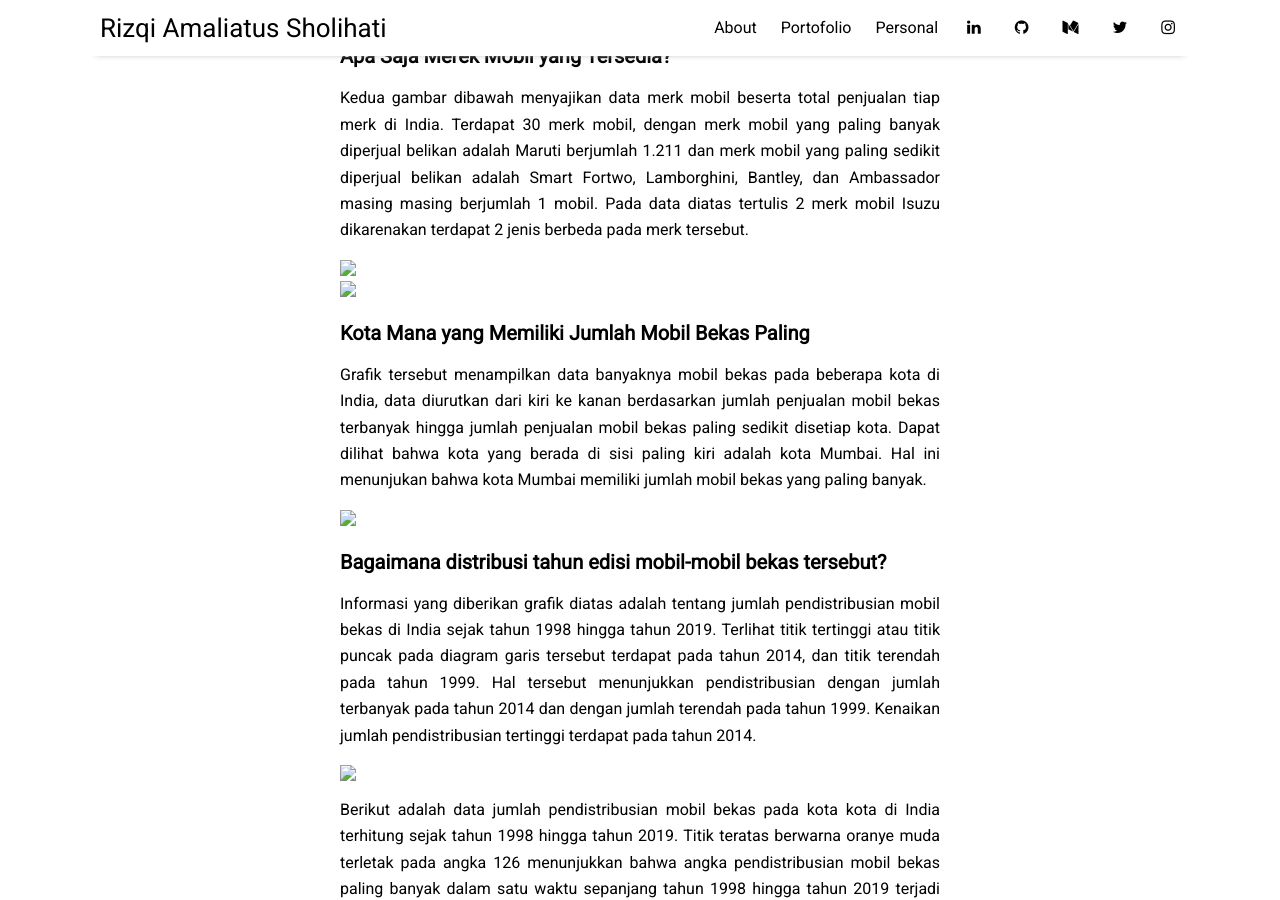
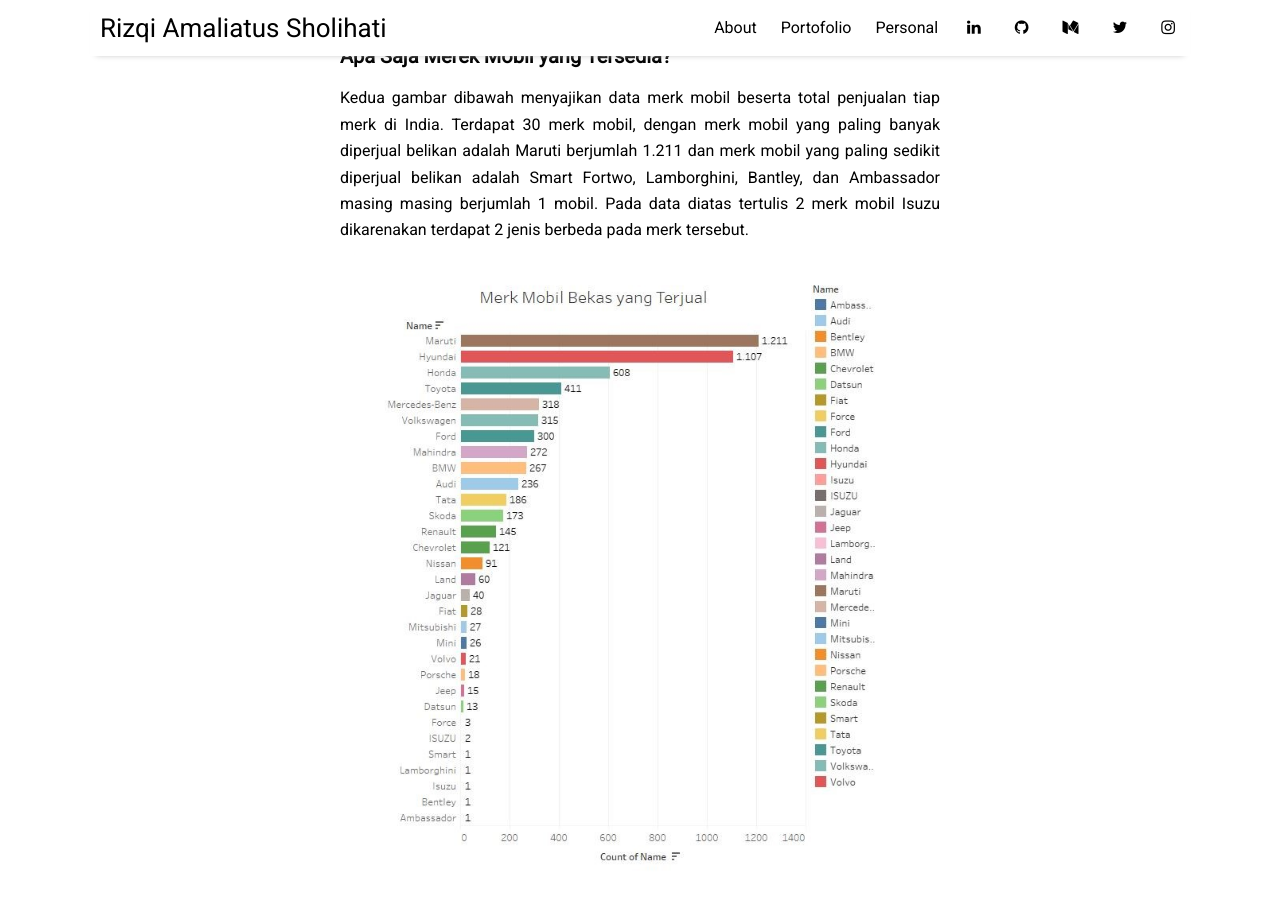
Before and after one commit to rizqiamaliatuss/rizqiamaliatuss.github.io, a Jekyll site: the page built from _posts/2020-08-25-COMPFEST-Analisa-Data-Mobil-Bekas-di-India-Tahun-1998-Sampai-2019.md, in a window 1280 px wide and 900 px high, scrolled down 1590 px. Built offline with Jekyll 4.4.1, drawn with Linux system fonts in a browser that asks for light colours; nearby versions of some CDN libraries.

Commit message:
Update 2020-08-25-COMPFEST-Analisa-Data-Mobil-Bekas-di-India-Tahun-1998-Sampai-2019.md

```diff
--- a/_posts/2020-08-25-COMPFEST-Analisa-Data-Mobil-Bekas-di-India-Tahun-1998-Sampai-2019.md
+++ b/_posts/2020-08-25-COMPFEST-Analisa-Data-Mobil-Bekas-di-India-Tahun-1998-Sampai-2019.md
@@ -29,8 +29,8 @@
 align="justify">    Kedua gambar dibawah menyajikan data merk mobil beserta total penjualan tiap merk di India. Terdapat 30 merk mobil, dengan merk mobil yang paling banyak diperjual belikan adalah Maruti berjumlah 1.211 dan merk mobil yang paling sedikit diperjual belikan adalah Smart Fortwo, Lamborghini, Bantley, dan Ambassador masing masing berjumlah 1 mobil. Pada data diatas tertulis 2 merk mobil Isuzu dikarenakan terdapat 2 jenis berbeda pada merk tersebut. </p>
 
 <figure class="center">
-<img src="{{ site.url }}/images/22.png" >
-<img src="{{ site.url }}/images/23.png">
+<img src="{{ site.url }}/assets/img/22.png" >
+<img src="{{ site.url }}/assets/img/23.png">
 </figure>
 
 ### Kota Mana yang Memiliki Jumlah Mobil Bekas Paling
@@ -38,7 +38,7 @@
 <p
 align="justify">    Grafik tersebut menampilkan data banyaknya mobil bekas pada beberapa kota di India, data diurutkan dari kiri ke kanan berdasarkan jumlah penjualan mobil bekas terbanyak hingga jumlah penjualan mobil bekas paling sedikit disetiap kota. Dapat dilihat bahwa kota yang berada di sisi paling kiri adalah kota Mumbai. Hal ini menunjukan bahwa kota Mumbai memiliki jumlah mobil bekas yang paling banyak. </p>
 
-<img src="{{ site.url }}/images/24.png" class="center" >
+<img src="{{ site.url }}/assets/img/24.png" class="center" >
 
 ### Bagaimana distribusi tahun edisi mobil-mobil bekas tersebut?
 
@@ -46,12 +46,12 @@
 <p
 align="justify">    Informasi yang diberikan grafik diatas adalah tentang jumlah pendistribusian mobil bekas di India sejak tahun 1998 hingga tahun 2019. Terlihat titik tertinggi atau titik puncak pada diagram garis tersebut terdapat pada tahun 2014, dan titik terendah pada tahun 1999. Hal tersebut menunjukkan pendistribusian dengan jumlah terbanyak pada tahun 2014 dan dengan jumlah terendah pada tahun 1999. Kenaikan jumlah pendistribusian tertinggi terdapat pada tahun 2014. </p>
 
-<img src="{{ site.url }}/images/25.png" class="center" >
+<img src="{{ site.url }}/assets/img/25.png" class="center" >
 
 <p
 align="justify">    Berikut adalah data jumlah pendistribusian mobil bekas pada kota kota di India terhitung sejak tahun 1998 hingga tahun 2019. Titik teratas berwarna oranye muda terletak pada angka 126 menunjukkan bahwa angka pendistribusian mobil bekas paling banyak dalam satu waktu sepanjang tahun 1998 hingga tahun 2019 terjadi pada tahun 2017 di kota Coimbatore. Sedangkan warna yang paling banyak nampak adalah warna biru muda yaitu sebanyak 17 titik, yang menunjukkan kota Bangalore. Sehingga dapat disimpulkan bahwa pendistribusian mobil bekas dengan konsistensi pembelian setiap tahun dilakukan di kota Bangalore. </p>
 
-<img src="{{ site.url }}/images/21.png" class="center" >
+<img src="{{ site.url }}/assets/img/21.png" class="center" >
 
 ### Berapa banyak mobil yang memiliki total jarak pemakaian di bawah 100.000 kilometer?
 
@@ -59,8 +59,8 @@
 align="justify">    Gambar dibawah merupakan diagram yang menunjukkan data akumulasi mobil dengan jarak pemakaiandiatas 100 km (false) dan jarak pemakaian dibawah 100 km (true). </p>
 
 <figure class="center">
-<img src="{{ site.url }}/images/26.png" >
-<img src="{{ site.url }}/images/27.png" width="250" height="300">
+<img src="{{ site.url }}/assets/img/26.png" >
+<img src="{{ site.url }}/assets/img/27.png" width="250" height="300">
 </figure>
 
 <p
@@ -74,8 +74,8 @@
 <img src="{{ site.url }}/images/28.png" class="center" >
 
 <figure class="half">
-<img src="{{ site.url }}/images/29.png" >
-<img src="{{ site.url }}/images/210.png">
+<img src="{{ site.url }}/assets/img/29.png" >
+<img src="{{ site.url }}/assets/img/210.png">
 </figure>
 
 ### Apakah terdapat outlier pada kolom Kilometers_Driven?
@@ -83,11 +83,11 @@
 <p
 align="justify">    Dari data bloxplot dan program diketahui bahwa terdapat outlier. Outlier dapat ditemukan pada case lebih dari 131500 sampai < 190.000. Jadi setiap data yang nilainya melebihi 131500 (Upper_bound) sampai < 190000 akan menjadi data outlier. Sedangkan data dengan nilai ≥ 190000 akan dikategorikan nilai ekstrim. </p>
 
-<img src="{{ site.url }}/images/28.png" class="center" >
+<img src="{{ site.url }}/assets/img/28.png" class="center" >
 
 <figure class="half">
-<img src="{{ site.url }}/images/29.png" >
-<img src="{{ site.url }}/images/211.png">
+<img src="{{ site.url }}/assets/img/29.png" >
+<img src="{{ site.url }}/assets/img/211.png">
 </figure>
 
 ### Apa saja faktor-faktor yang mempengaruhi harga mobil bekas di India?
@@ -95,16 +95,16 @@
 <p
 align="justify">    Terdapat beberapa faktor yang mempengaruhi harga penjualan mobil bekas. Tahun edisi merupakanfaktor utama yang mempengaruhi harga penjualan mobil bekas. Dapat kita lihat pada ketiga grafikhubungan antar data dibawah yang memiliki kesamaan hubungan antara harga dengan tahun yang apabilatahun edisi mobil semakin baru maka harga mobil bekas tersebut cenderung lebih tinggi. Yang pertama pada grafik hubungan antar dataset dengan data jenis bahan bakar yang digunakan, jenis bahan bakar tidak terlalu berpengaruh terhadap harga dari mobil bekas, terdapat mobil dengan jenis bahan bakar yang sama tetapi memiliki harga jual yang lebih tinggi dikarenakan tahun edisi mobil yang lebih terbaru. Total jarak tempuh tempuh dari mobil bekas juga cukup berpengaruh, semakin kecil nilai total jarak tempuh, semakin tinggi harga jual mobil tersebut. </p>
 
-<img src="{{ site.url }}/images/212.png" class="center" >
+<img src="{{ site.url }}/assets/img/212.png" class="center" >
 
 <p
 align="justify">    Yang kedua adalah hubungan antara dataset dengan jenis kepemilihakan mobil yang dibagikan menjadi 4; kepemilikan dari tangan pertama, kepemilikan dari tangan kedua, kepemilikan dari tangan ketiga dan kepemilikan dari tangan keempat atau lebih. Jenis kepemilikan memiliki cukup andil dalam menentukan harga, dapat dilihat pada bagian grafik hubungan antara harga dengan tahun pada jenis kepemilikan, kepemlikan orang pertama memiliki nilai yang lebih tinggi dibandingkan dengan kepemilikan kedua atau lebih pada tahun yang sama. Begitu pula hubungan total jarak pemakain mobil dengan harga mobil, beberapa kepemilikan pertama memiliki harga jual yang lebih tinggi dalam ukuran total jarak pemakaian mobil yang sama. </p>
 
-<img src="{{ site.url }}/images/213.png" class="center" >
+<img src="{{ site.url }}/assets/img/213.png" class="center" >
 
 <p
 align="justify">    Yang ketiga adalah hubungan antara dataset dengan jenis transmission mobil. Jenis transmisi juga memiliki cukup andil dalam menentukan harga, dapat dilihat pada bagian grafik hubungan antara harga dengan tahun pada jenis transmisi secara otomatis memiliki harga jual yang lebih tinggi dibandingkan dengan jenis transmisi secara manual pada tahun yang sama. Begitu pula hubungan total jarak pemakain mobil dengan harga mobil, sebagian besar mobil dengan transmisi otomatis memiliki harga yang lebih tinggi dalam ukuran total jarak pemakaian mobil yang sama. </p>
 
-<img src="{{ site.url }}/images/214.png" class="center" >
+<img src="{{ site.url }}/assets/img/214.png" class="center" >
 
 **ANALISA INI MASIH AKAN DIKEMBANGKAN LAGI**
```
